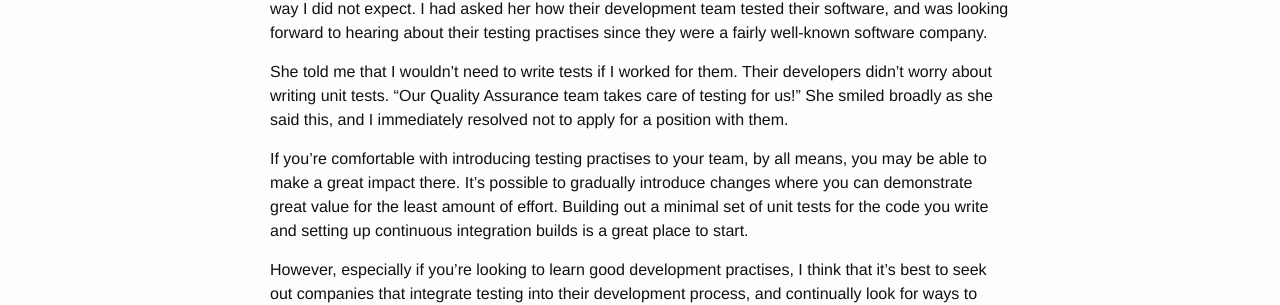
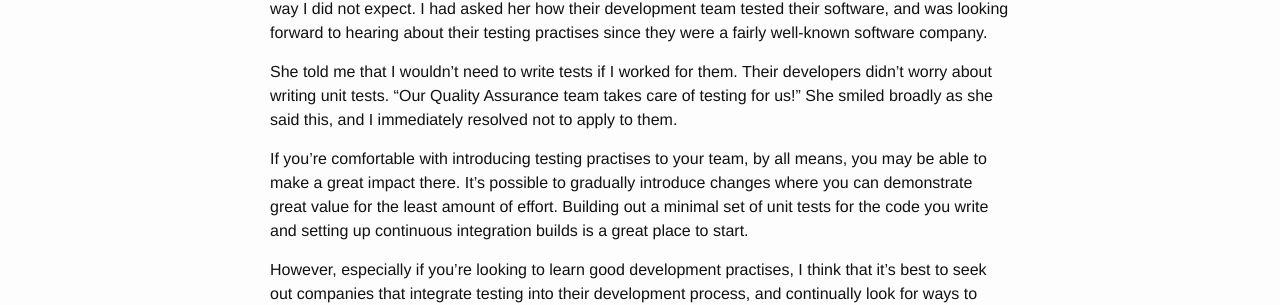
Before and after one commit to msayson/msayson.github.io, a Jekyll site: the page built from _posts/2016-08-21-developers-must-test.markdown, in a window 1280 px wide. Shown: the part 620-925 px from the top of the page. Built offline with Jekyll 4.4.1, drawn with Linux system fonts in a browser that asks for light colours.

Commit message:
Updated wording of post

```diff
--- a/_posts/2016-08-21-developers-must-test.markdown
+++ b/_posts/2016-08-21-developers-must-test.markdown
@@ -17,7 +17,7 @@ Even so, discomfort around testing and verifying software as a software develope
 
 At a job fair I attended a few months ago, one of the recruiters I chatted with addressed this problem in a way I did not expect.  I had asked her how their development team tested their software, and was looking forward to hearing about their testing practises since they were a fairly well-known software company.
 
-She told me that I wouldn't need to write tests if I worked for them.  Their developers didn't worry about writing unit tests.  "Our Quality Assurance team takes care of testing for us!"  She smiled broadly as she said this, and I immediately resolved not to apply for a position with them.
+She told me that I wouldn't need to write tests if I worked for them.  Their developers didn't worry about writing unit tests.  "Our Quality Assurance team takes care of testing for us!"  She smiled broadly as she said this, and I immediately resolved not to apply to them.
 
 If you're comfortable with introducing testing practises to your team, by all means, you may be able to make a great impact there.  It's possible to gradually introduce changes where you can demonstrate great value for the least amount of effort.  Building out a minimal set of unit tests for the code you write and setting up continuous integration builds is a great place to start.
 
```
